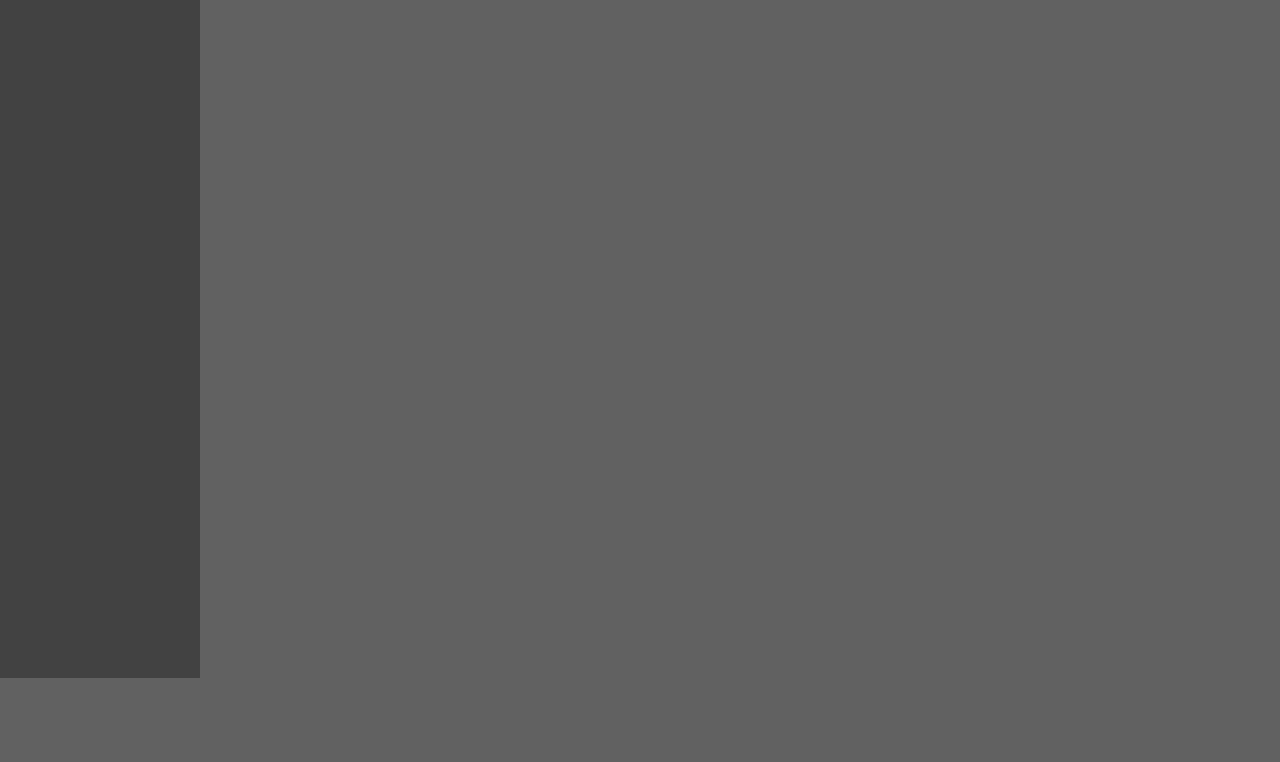
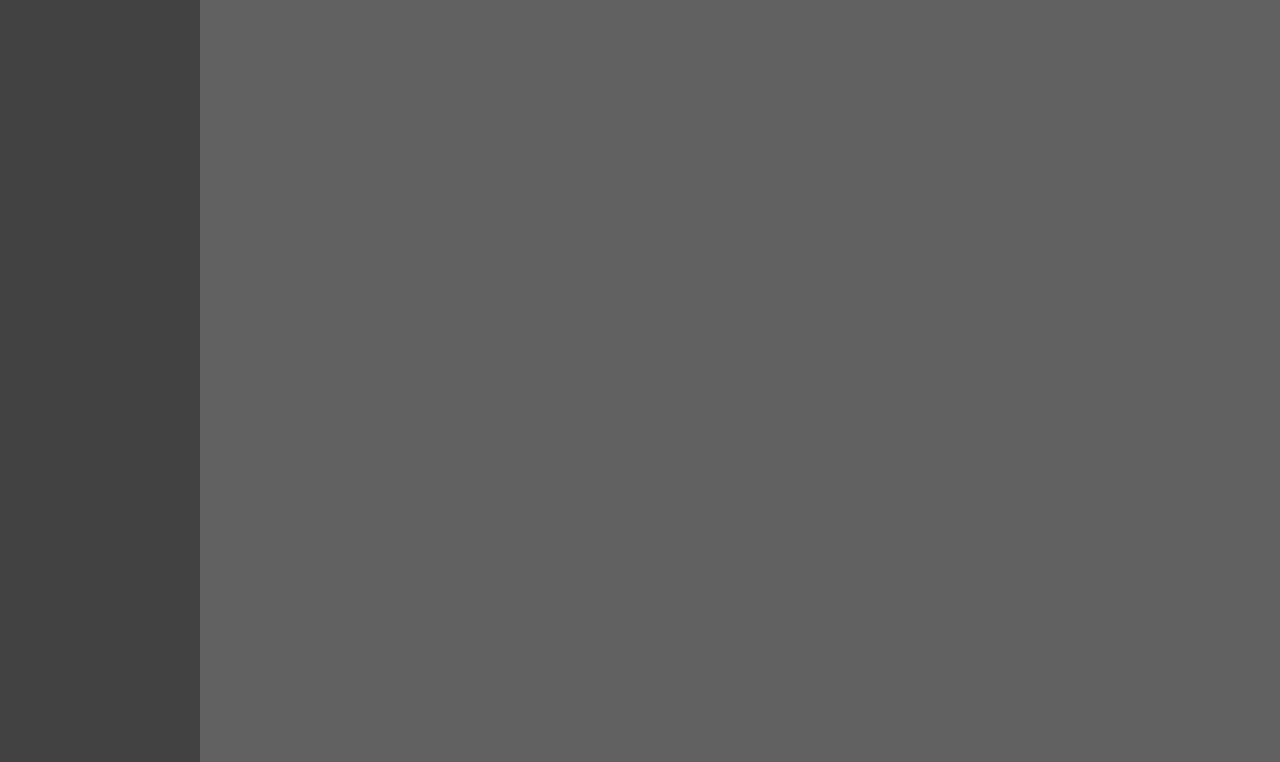
Before and after one commit to maplepancakes/to-do-list, a plain HTML site: page index.html in a window 1280 px wide. Shown: the part 128-890 px from the top of the page. Before the commit the page ends 806 px from the top, so only its background shows below. Drawn offline with Linux system fonts and the light colour scheme.

Commit message:
Reverted changes

```diff
--- a/css/style.css
+++ b/css/style.css
@@ -11,7 +11,7 @@ html, body
 {
     display: grid;
     grid-template-columns: 200px auto;
-    grid-template-rows: 89.5vh auto;
+    grid-template-rows: 100vh auto;
 }
 
 header
```
